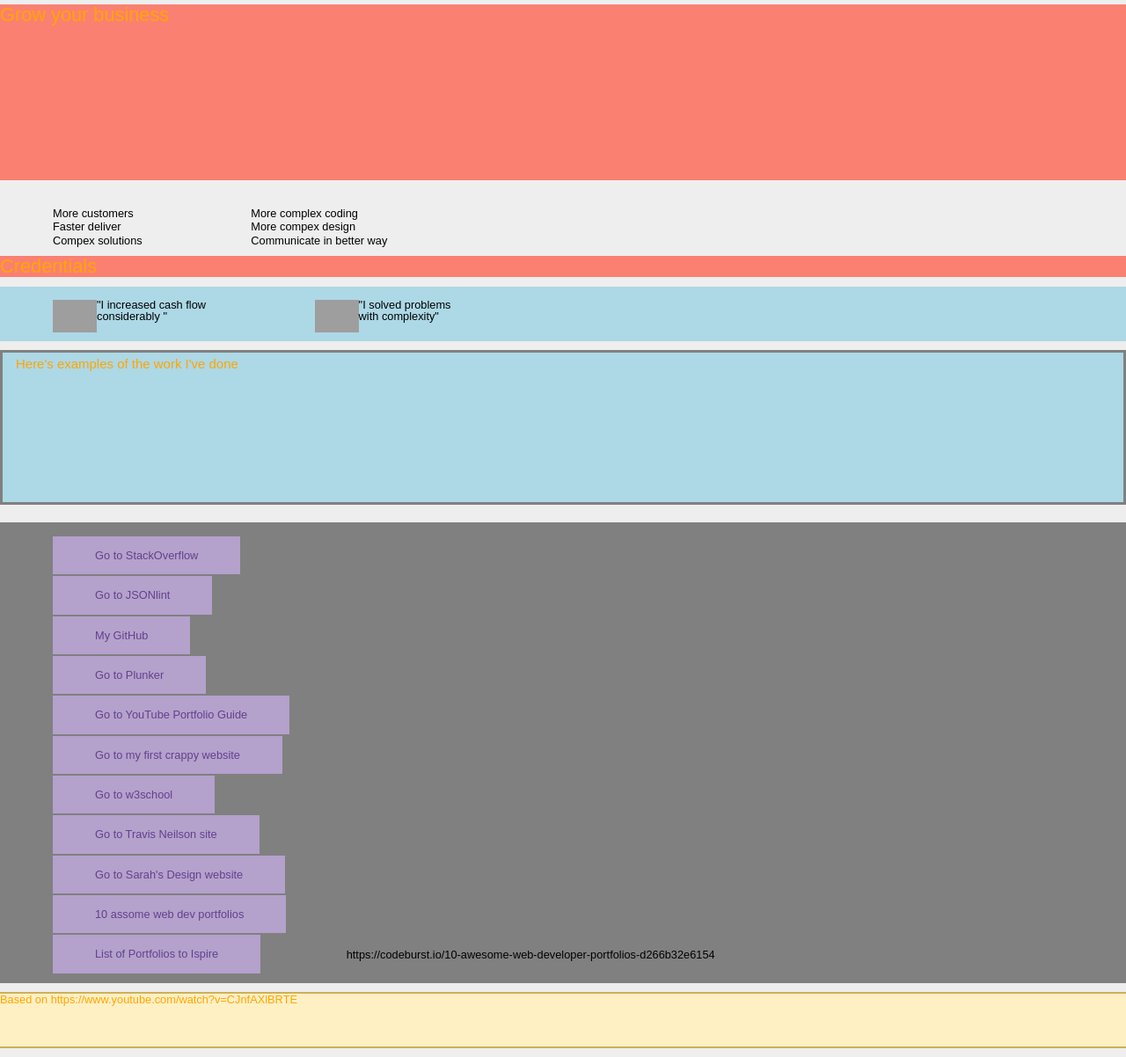
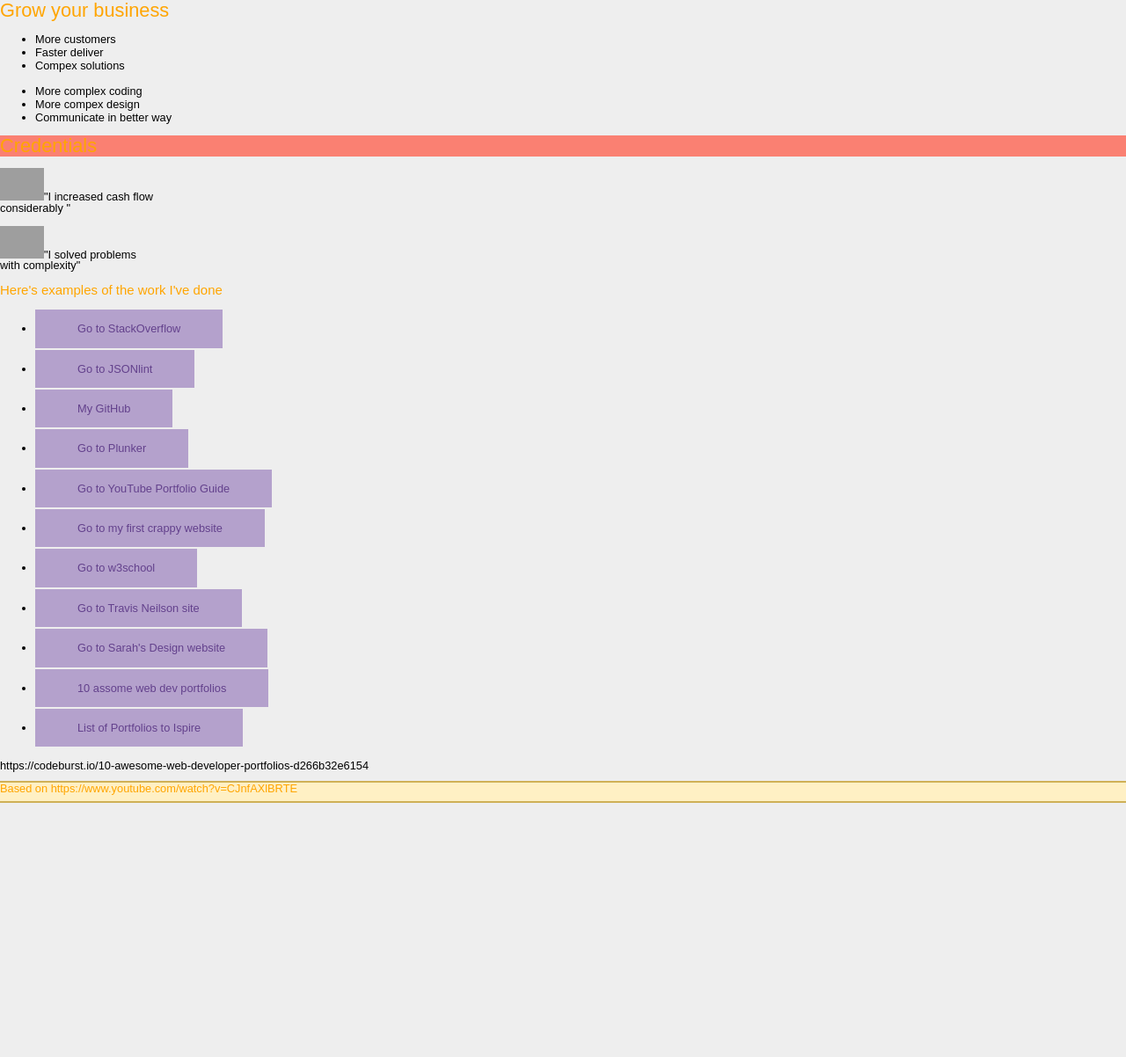
Before and after one commit to ElenaCoffey/Woodconstructors, a PHP site: page /elenacoffeyportfolio.html in a window 1280 px wide. Shown: the whole page at 88% size. After the commit the page ends 913 px from the top, so only its background shows below. Run offline with PHP 8.4, Linux system fonts and the light colour scheme; grey boxes are pictures that could not be loaded.

Commit message:
Update style.css

```diff
--- a/style.css
+++ b/style.css
@@ -1,48 +1,4 @@
-/*Main for my portfolio*/
-#slogan {width: 100%;
-         background: salmon;
-         height: 200px;
-      	 margin: 5px 10px 15px 0px;
-	 display: inline-block;}
-#head-slogan credo{font-family: georgia; color: white;}
-ul { list-style-type: none;
-    margin: 0;
-    padding: 15px 60px 10px 60px;
 
-    display: inline-block;
-    *display: inline;
-    zoom: 1}
-
-p { list-style-type: none;
-    margin: 0;
-    padding: 15px 60px 10px 60px;
-
-    display: inline-block;
-    *display: inline;
-    zoom: 1}
-img {
-    float: left;
-}
-#work { background: lightblue;
-        height: 150px;
-        color: gray;
-        margin: 10px 0px 20px 0px;
-        padding: 5px 15px 15px;
-        border: solid gray;
-}
-#connections {background: gray;
-              color: black;
-}
-#pcredo {background: lightblue;}
-footer  {position:relative;
-         bottom:0;
-         width:100%;
-         height:60px;   /* Height of the footer */
-         background:gray;
-        color: white
-
-}
-h4 {margin: 20px 100px 5px 50px}
 
 
 /*Main for my first webpage*/
```
